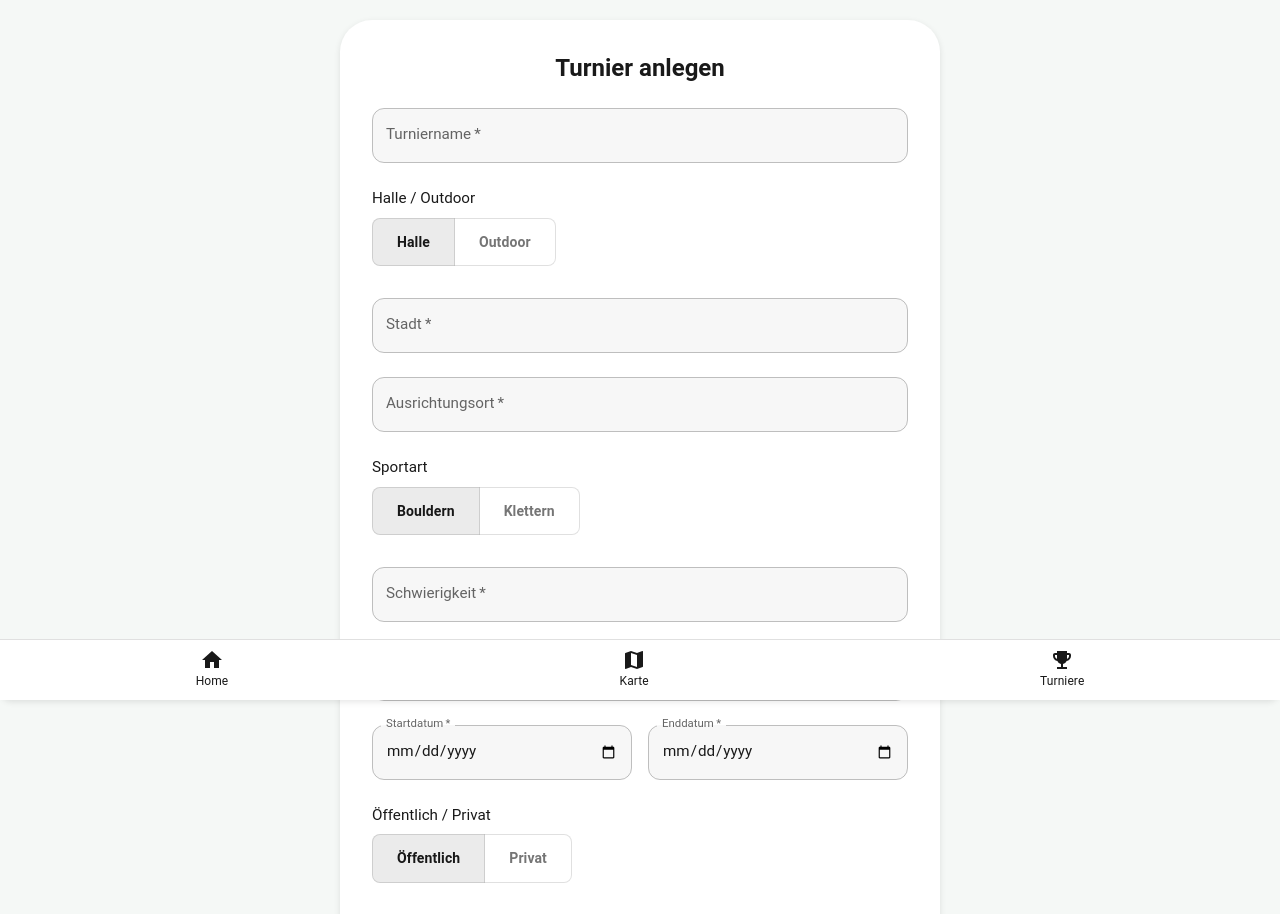
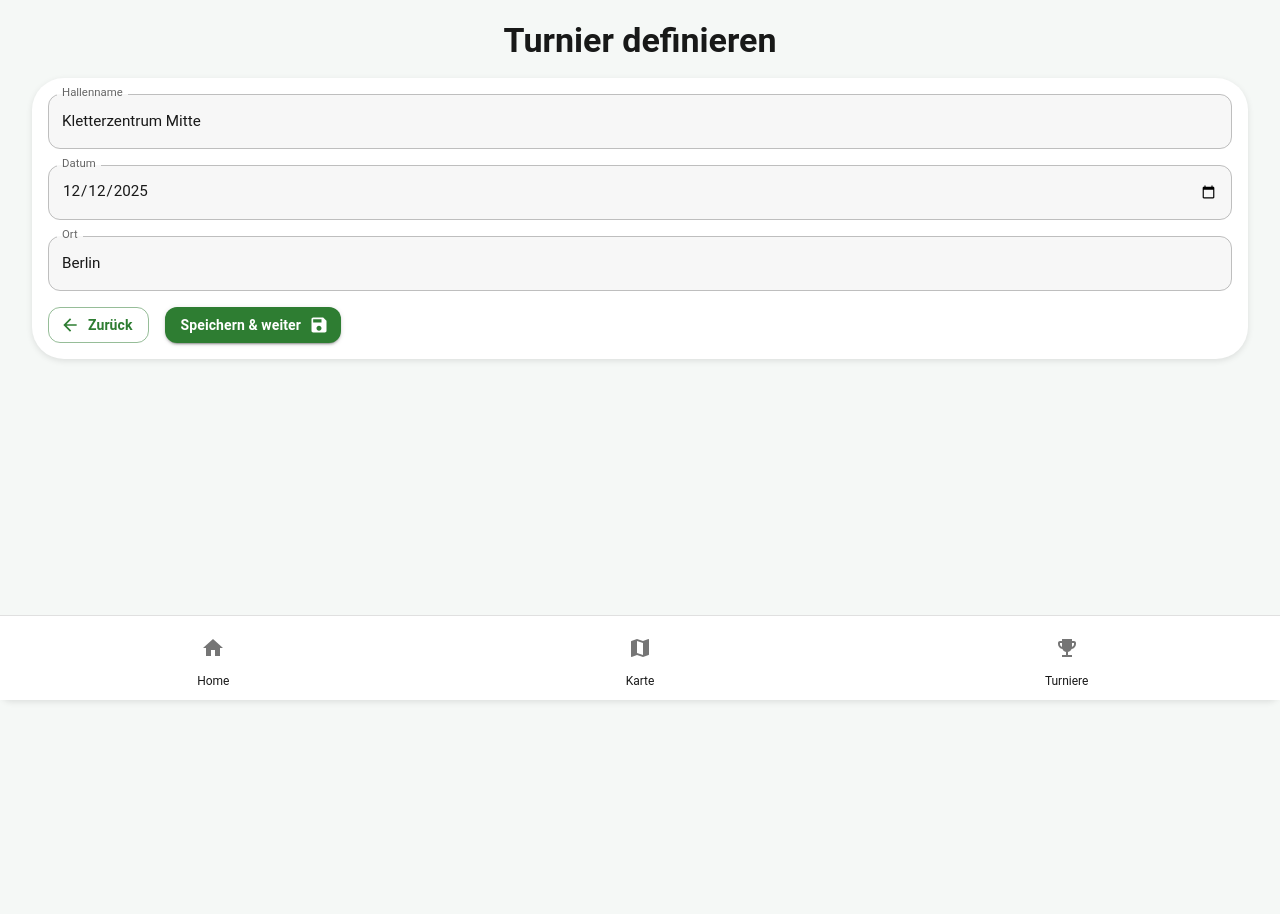
Before and after one commit to JonasFlachmann/ClimbingTurnamentAppPublic, a Next.js app: page /tournament-define in a window 1280 px wide. Shown: the part 100-1014 px from the top of the page. After the commit the page ends 800 px from the top, so only its background shows below. Built offline with nearby package versions, Linux system fonts and the light colour scheme.

Commit message:
Update tournament-define.tsx

```diff
--- a/pages/tournament-define.tsx
+++ b/pages/tournament-define.tsx
@@ -1,179 +1,47 @@
+// pages/tournament-define.tsx
 import React, { useState } from "react";
-import {
-  Box,
-  Paper,
-  Typography,
-  Button,
-  TextField,
-  Stack,
-  ToggleButton,
-  ToggleButtonGroup,
-} from "@mui/material";
+import { Box, Paper, Typography, Stack, Divider, IconButton, Button, TextField } from "@mui/material";
 import HomeIcon from "@mui/icons-material/Home";
 import MapIcon from "@mui/icons-material/Map";
 import EmojiEventsIcon from "@mui/icons-material/EmojiEvents";
+import ArrowBackIcon from "@mui/icons-material/ArrowBack";
+import SaveIcon from "@mui/icons-material/Save";
 import { useRouter } from "next/router";
 
-const TournamentDefinePage: React.FC = () => {
+export default function TournamentDefinePage() {
   const router = useRouter();
+  const [hallName, setHallName] = useState("Kletterzentrum Mitte");
+  const [date, setDate] = useState("2025-12-12");
+  const [city, setCity] = useState("Berlin");
+
   const currentPath = router.pathname;
 
-  // State für alle Felder
-  const [name, setName] = useState("");
-  const [indoorOutdoor, setIndoorOutdoor] = useState("Halle");
-  const [city, setCity] = useState("");
-  const [venue, setVenue] = useState("");
-  const [sport, setSport] = useState("Bouldern");
-  const [difficulty, setDifficulty] = useState("");
-  const [scoring, setScoring] = useState("");
-  const [startDate, setStartDate] = useState("");
-  const [endDate, setEndDate] = useState("");
-  const [isPublic, setIsPublic] = useState(true);
-  const [description, setDescription] = useState("");
+  return (
+    <Box sx={{ px: 2, pb: 10, pt: 5 }}>
+      <Typography variant="h4" sx={{ fontWeight: "bold", mb: 2, textAlign: "center" }}>
+        Turnier definieren
+      </Typography>
 
-  const handleContinue = () => {
-    // Optional: Hier könntest du die Daten speichern/übergeben
-    router.push("/tournament-fill");
-  };
-
-  return (
-    <Box sx={{ minHeight: "100vh", bgcolor: "background.default", pb: 10 }}>
-      <Box sx={{ maxWidth: 600, mx: "auto", pt: 5 }}>
-        <Paper elevation={3} sx={{ p: 4, borderRadius: 4 }}>
-          <Typography variant="h5" sx={{ fontWeight: "bold", mb: 3, textAlign: "center" }}>
-            Turnier anlegen
-          </Typography>
-          <Stack spacing={3}>
-            <TextField
-              label="Turniername"
-              variant="outlined"
-              value={name}
-              onChange={e => setName(e.target.value)}
-              fullWidth
-              required
-            />
-
-            <Stack>
-              <Typography sx={{ mb: 1 }}>Halle / Outdoor</Typography>
-              <ToggleButtonGroup
-                exclusive
-                value={indoorOutdoor}
-                onChange={(_, value) => value && setIndoorOutdoor(value)}
-                sx={{ mb: 1 }}
-              >
-                <ToggleButton value="Halle" sx={{ px: 3 }}>Halle</ToggleButton>
-                <ToggleButton value="Outdoor" sx={{ px: 3 }}>Outdoor</ToggleButton>
-              </ToggleButtonGroup>
-            </Stack>
-
-            <TextField
-              label="Stadt"
-              variant="outlined"
-              value={city}
-              onChange={e => setCity(e.target.value)}
-              fullWidth
-              required
-            />
-            <TextField
-              label="Ausrichtungsort"
-              variant="outlined"
-              value={venue}
-              onChange={e => setVenue(e.target.value)}
-              fullWidth
-              required
-            />
-
-            <Stack>
-              <Typography sx={{ mb: 1 }}>Sportart</Typography>
-              <ToggleButtonGroup
-                exclusive
-                value={sport}
-                onChange={(_, value) => value && setSport(value)}
-                sx={{ mb: 1 }}
-              >
-                <ToggleButton value="Bouldern" sx={{ px: 3 }}>Bouldern</ToggleButton>
-                <ToggleButton value="Klettern" sx={{ px: 3 }}>Klettern</ToggleButton>
-              </ToggleButtonGroup>
-            </Stack>
-
-            <TextField
-              label="Schwierigkeit"
-              variant="outlined"
-              value={difficulty}
-              onChange={e => setDifficulty(e.target.value)}
-              fullWidth
-              required
-            />
-            <TextField
-              label="Wertungssystem"
-              variant="outlined"
-              value={scoring}
-              onChange={e => setScoring(e.target.value)}
-              fullWidth
-              required
-            />
-
+      <Paper elevation={2} sx={{ borderRadius: 4, p: 2, mb: 2 }}>
+        <Stack spacing={2}>
+          <TextField label="Hallenname" value={hallName} onChange={(e) => setHallName(e.target.value)} />
+          <TextField type="date" label="Datum" value={date} onChange={(e) => setDate(e.target.value)} />
+          <TextField label="Ort" value={city} onChange={(e) => setCity(e.target.value)} />
           <Stack direction="row" spacing={2}>
-              <TextField
-                label="Startdatum"
-                type="date"
-                value={startDate}
-                onChange={e => setStartDate(e.target.value)}
-                InputLabelProps={{ shrink: true }}
-                required
-                sx={{ width: "50%" }}
-              />
-              <TextField
-                label="Enddatum"
-                type="date"
-                value={endDate}
-                onChange={e => setEndDate(e.target.value)}
-                InputLabelProps={{ shrink: true }}
-                required
-                sx={{ width: "50%" }}
-              />
-            </Stack>
-
-            <Stack>
-              <Typography sx={{ mb: 1 }}>Öffentlich / Privat</Typography>
-              <ToggleButtonGroup
-                exclusive
-                value={isPublic ? "Öffentlich" : "Privat"}
-                onChange={(_, value) => {
-                  if (value) setIsPublic(value === "Öffentlich");
-                }}
-                sx={{ mb: 1 }}
-              >
-                <ToggleButton value="Öffentlich" sx={{ px: 3 }}>Öffentlich</ToggleButton>
-                <ToggleButton value="Privat" sx={{ px: 3 }}>Privat</ToggleButton>
-              </ToggleButtonGroup>
-            </Stack>
-
-            <TextField
-              label="Turnierbeschreibung (optional)"
-              variant="outlined"
-              value={description}
-              onChange={e => setDescription(e.target.value)}
-              fullWidth
-              multiline
-              rows={3}
-            />
-            <Button
-              variant="contained"
-              color="primary"
-              size="large"
-              sx={{ fontWeight: "bold", mt: 2 }}
-              onClick={handleContinue}
-              fullWidth
-            >
-              Weiter
+            <Button startIcon={<ArrowBackIcon />} variant="outlined" onClick={() => router.push("/tournament-create")}>
+              Zurück
+            </Button>
+            <Button endIcon={<SaveIcon />} variant="contained" onClick={() => router.push("/tournament-fill")}>
+              Speichern & weiter
             </Button>
           </Stack>
+        </Stack>
       </Paper>
-      </Box>
-      {/* Footer identisch zu home.tsx */}
+
+      {/* Lokalen Footer ausblenden – zentraler Footer kommt aus Layout */}
       <Box
         component="footer"
+        hidden
         sx={{
           position: "fixed",
           left: 0,
@@ -190,44 +58,34 @@ const TournamentDefinePage: React.FC = () => {
         }}
       >
         <Box sx={{ display: "flex", flexDirection: "column", alignItems: "center" }}>
-          <Button
-            color={currentPath === "/home" ? "primary" : "inherit"}
-            onClick={() => router.push("/home")}
-            sx={{ minWidth: 0, p: 0, display: "flex", flexDirection: "column" }}
-          >
+          <IconButton size="large" color={currentPath === "/home" ? "primary" : "default"} onClick={() => router.push("/home")}>
             <HomeIcon />
+          </IconButton>
           <Typography variant="caption" sx={{ fontWeight: currentPath === "/home" ? "bold" : "normal" }}>
             Home
           </Typography>
-          </Button>
         </Box>
         <Box sx={{ display: "flex", flexDirection: "column", alignItems: "center" }}>
-          <Button
-            color={currentPath === "/map" ? "primary" : "inherit"}
-            onClick={() => router.push("/map")}
-            sx={{ minWidth: 0, p: 0, display: "flex", flexDirection: "column" }}
-          >
+          <IconButton size="large" color={currentPath === "/map" ? "primary" : "default"} onClick={() => router.push("/map")}>
             <MapIcon />
+          </IconButton>
           <Typography variant="caption" sx={{ fontWeight: currentPath === "/map" ? "bold" : "normal" }}>
             Karte
           </Typography>
-          </Button>
         </Box>
         <Box sx={{ display: "flex", flexDirection: "column", alignItems: "center" }}>
-          <Button
-            color={currentPath === "/tournament-overview" ? "primary" : "inherit"}
+          <IconButton
+            size="large"
+            color={currentPath === "/tournament-overview" ? "primary" : "default"}
             onClick={() => router.push("/tournament-overview")}
-            sx={{ minWidth: 0, p: 0, display: "flex", flexDirection: "column" }}
           >
             <EmojiEventsIcon />
+          </IconButton>
           <Typography variant="caption" sx={{ fontWeight: currentPath === "/tournament-overview" ? "bold" : "normal" }}>
             Turniere
           </Typography>
-          </Button>
         </Box>
       </Box>
     </Box>
   );
-};
-
-export default TournamentDefinePage;
+}
```
Lines whose indentation alone changed are shown as unchanged.
